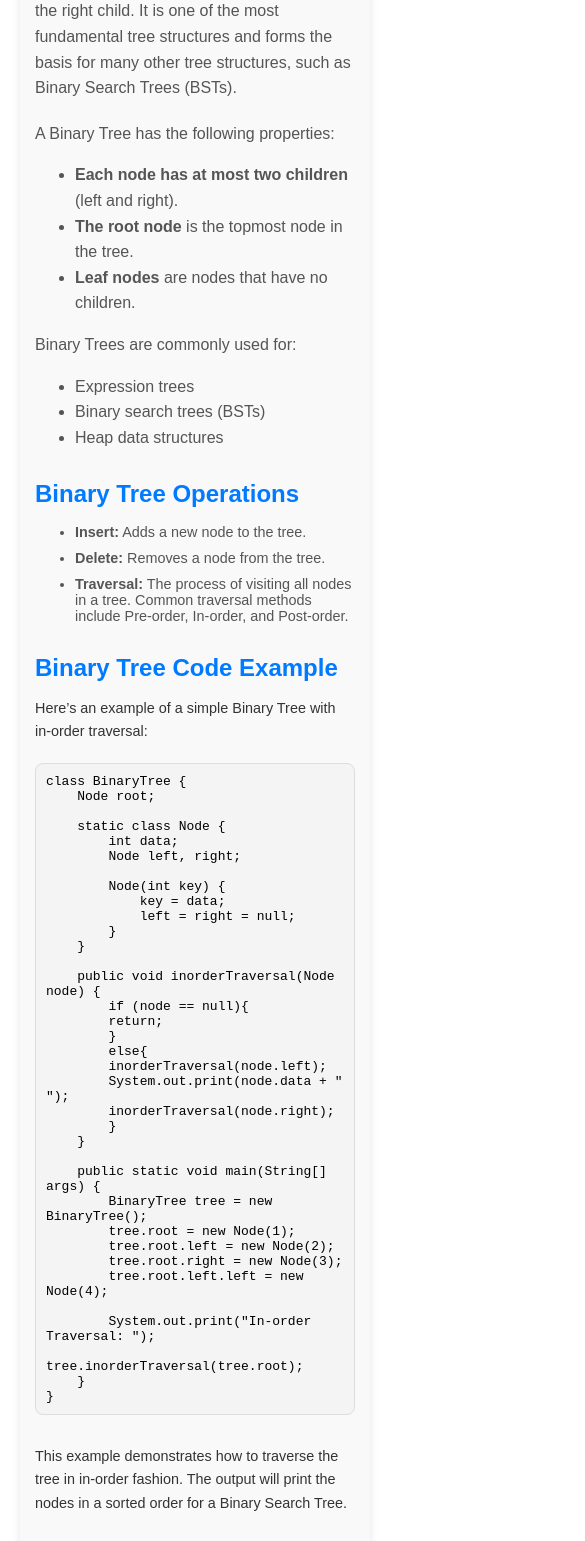
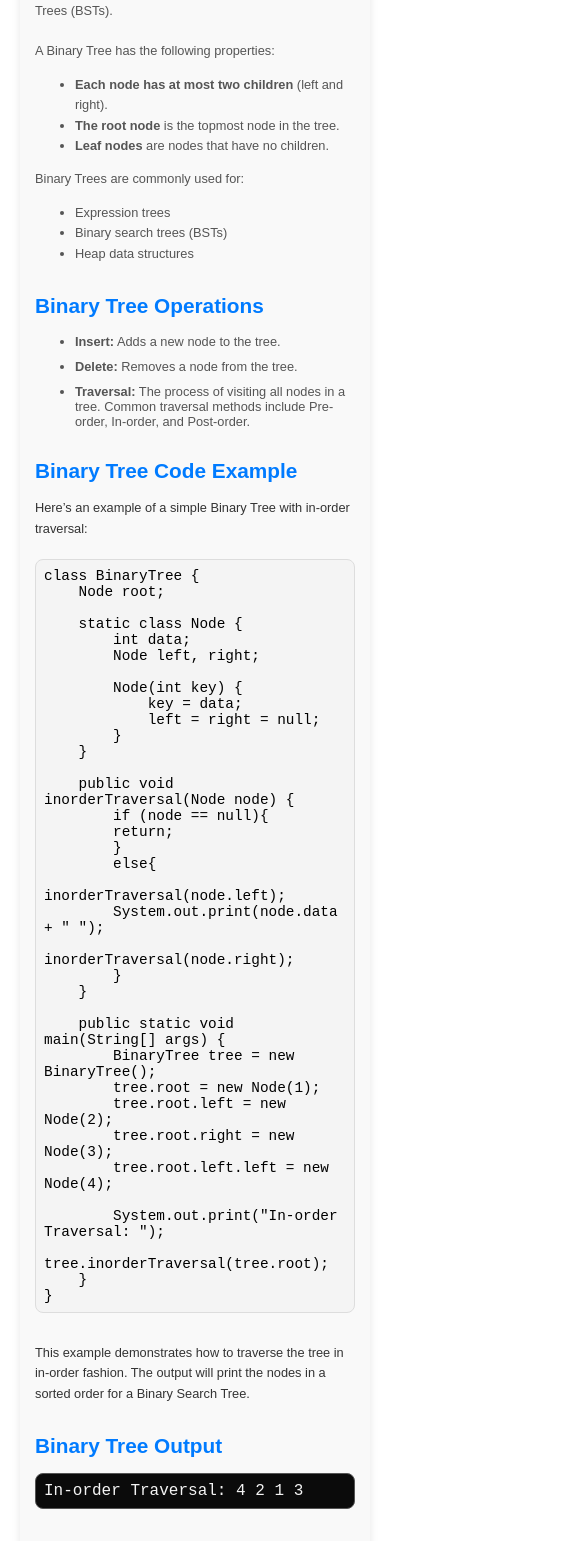
Before and after one commit to aarogya23/ViteReact, a React (Vite) app: page /tree in a window 390 px wide. Shown: the part 440-1981 px from the top of the page, 585 px wide, since content can reach past the window. Built offline with nearby package versions, Linux system fonts and the light colour scheme.

Commit message:
push the code

```diff
--- a/src/assets/LearnCategories.css
+++ b/src/assets/LearnCategories.css
@@ -1,3 +1,4 @@
+/* Categories container */
 .categories-container {
   text-align: center;
   padding: 20px;
@@ -8,13 +9,16 @@
   box-shadow: 0px 4px 10px rgba(0, 0, 0, 0.1);
 }
 
+/* Topics container */
 .topics-container {
   display: flex;
   justify-content: center;
   gap: 20px;
   margin-top: 20px;
+  flex-wrap: wrap; /* Allow items to wrap onto new lines */
 }
 
+/* Topic box styling */
 .topic-box {
   background-color: white;
   padding: 20px;
@@ -22,13 +26,16 @@
   width: 250px;
   text-align: center;
   box-shadow: 0px 4px 10px rgba(0, 0, 0, 0.1);
+  margin-bottom: 20px; /* Space between boxes */
 }
 
+/* Topic box heading */
 .topic-box h2 {
   margin-bottom: 15px;
   font-size: 20px;
 }
 
+/* Category button styling */
 .category-button {
   padding: 12px 24px;
   font-size: 16px;
@@ -40,6 +47,54 @@
   transition: 0.3s;
 }
 
+/* Button hover effect */
 .category-button:hover {
   background-color: #0056b3;
 }
+
+/* Responsive Design */
+
+/* Medium screens (tablets) */
+@media (max-width: 768px) {
+  .categories-container {
+    width: 85%; /* Increase container width for tablets */
+  }
+
+  .topics-container {
+    gap: 15px;
+  }
+
+  .topic-box {
+    width: 220px; /* Adjust topic box width */
+  }
+
+  .category-button {
+    font-size: 14px; /* Slightly smaller font for buttons on tablets */
+    padding: 10px 20px;
+  }
+}
+
+/* Small screens (mobile) */
+@media (max-width: 480px) {
+  .categories-container {
+    width: 90%; /* Full width for mobile */
+    margin: 30px auto; /* Reduce margin for better mobile alignment */
+  }
+
+  .topics-container {
+    flex-direction: column; /* Stack topics vertically on mobile */
+    align-items: center;
+    gap: 20px; /* Increase gap between stacked items */
+  }
+
+  .topic-box {
+    width: 100%; /* Full width for mobile */
+    max-width: 350px; /* Max width to keep them manageable */
+    padding: 15px; /* Reduce padding on mobile */
+  }
+
+  .category-button {
+    font-size: 14px; /* Slightly smaller font size for mobile */
+    padding: 10px 20px;
+  }
+}
--- a/src/assets/Tree.css
+++ b/src/assets/Tree.css
@@ -1,101 +1,4 @@
 /* src/Tree.css */
-.tree-container {
-    padding: 20px;
-  }
-
-  .title {
-    font-size: 2rem;
-    color: #333;
-  }
-
-  .subheading {
-    font-size: 1.5rem;
-    color: #007BFF;
-    margin-top: 20px;
-  }
-
-  .intro-text {
-    font-size: 1rem;
-    color: #555;
-  }
-
-  .operation-list {
-    list-style-type: none;
-    padding: 0;
-  }
-
-  .operation-list li {
-    font-size: 1rem;
-    margin: 5px 0;
-  }
-
-  .code-block {
-    background-color: #f4f4f4;
-    padding: 15px;
-    border-radius: 5px;
-    font-family: monospace;
-    white-space: pre-wrap;
-    word-wrap: break-word;
-  }
-
-  .output-screen {
-    background-color: #eeeeee;
-    padding: 10px;
-    border-radius: 5px;
-    font-family: monospace;
-    white-space: pre-wrap;
-  }
-
-  .navigation-buttons {
-    display: flex;
-    justify-content: space-between;
-    margin-top: 20px;
-  }
-
-  .back-button, .next-button {
-    background-color: #007BFF;
-    color: white;
-    padding: 10px 20px;
-    border: none;
-    border-radius: 5px;
-    cursor: pointer;
-    transition: background-color 0.3s ease, transform 0.3s ease;
-  }
-
-  .back-button:hover, .next-button:hover {
-    background-color: #007BFF; /* Darker shade for hover effect */
-    transform: scale(1.05); /* Slight scaling effect */
-  }
-
-  .back-button:active, .next-button:active {
-    background-color: #007BFF; /* Even darker shade for click effect */
-    transform: scale(0.98); /* Scale down slightly when clicked */
-  }
-
-  /* Optional: Styling for the navigation links */
-  nav ul {
-    list-style-type: none;
-    padding: 0;
-  }
-
-  nav ul li {
-    display: inline;
-    margin: 0 15px;
-  }
-
-  nav ul li a {
-    text-decoration: none;
-    color: #007BFF;
-    font-size: 1.1rem;
-  }
-
-  nav ul li a:hover {
-    text-decoration: underline;
-    color: #007BFF;
-  }
-  /* src/assets/Tree.css */
-
-/* General container styles */
 .tree-container {
   padding: 20px;
   font-family: Arial, sans-serif;
@@ -105,7 +8,6 @@
   text-align: left; /* Align text to the left for the entire container */
 }
 
-/* Title styles */
 .title {
   font-size: 2.5rem;
   color: #333;
@@ -113,7 +15,6 @@
   margin-bottom: 30px;
 }
 
-/* Subheading styles */
 .subheading {
   font-size: 1.8rem;
   color: #007BFF;
@@ -122,7 +23,6 @@
   text-align: left; /* Ensures subheadings are aligned to the left */
 }
 
-/* Text content styles */
 .intro-text, .theory-text {
   font-size: 1rem;
   color: #555;
@@ -131,7 +31,6 @@
   text-align: left; /* Align text to the left */
 }
 
-/* List styles */
 .theory-text ul, .operation-list {
   list-style-type: disc;
   margin-left: 20px;
@@ -139,7 +38,6 @@
   text-align: left; /* Ensures list items are aligned to the left */
 }
 
-/* Individual operation list item styles */
 .operation-list li {
   font-size: 1rem;
   color: #555;
@@ -147,7 +45,6 @@
   text-align: left; /* Ensure the list items are aligned left */
 }
 
-/* Code description and code block styles */
 .code-description {
   font-size: 1rem;
   color: #333;
@@ -166,7 +63,6 @@
   text-align: left; /* Ensures the code block text is aligned left */
 }
 
-/* Output screen styles */
 .output-screen {
   background-color: #0b0b0b;
   padding: 15px;
@@ -178,7 +74,6 @@
   text-align: left; /* Align output to the left */
 }
 
-/* Navigation button styles */
 .navigation-buttons {
   display: flex;
   justify-content: space-between;
@@ -208,10 +103,12 @@
 
 /* Responsive styles */
 @media (max-width: 768px) {
+  /* Adjust the container padding for smaller screens */
   .tree-container {
     padding: 15px;
   }
 
+  /* Reduce font sizes for smaller screens */
   .title {
     font-size: 2rem;
   }
@@ -220,25 +117,74 @@
     font-size: 1.5rem;
   }
 
+  /* Adjust font sizes for text */
+  .intro-text, .theory-text, .operation-list li, .code-description {
+    font-size: 0.9rem;
+  }
+
+  /* Smaller code block and output screen padding */
+  .code-block, .output-screen {
+    padding: 10px;
+  }
+
+  /* Stack the navigation buttons vertically */
+  .navigation-buttons {
+    flex-direction: column;
+    align-items: center;
+    margin-top: 20px;
+  }
+
+  /* Make buttons take up full width on smaller screens */
+  .back-button, .next-button {
+    width: 100%;
+    margin: 5px 0;
+  }
+
+  /* Adjust code blocks for readability */
+  .code-block {
+    font-size: 0.9rem;
+  }
+
+  /* Ensure text within the list is legible */
   .operation-list li {
     font-size: 0.9rem;
   }
 
-  .code-description {
-    font-size: 0.9rem;
+  /* Make images responsive and fit to container */
+  .tree-image {
+    max-width: 100%;
+    height: auto;
+    display: block;
+    margin-bottom: 20px;
+  }
+}
+
+/* Extra responsive styles for mobile devices */
+@media (max-width: 480px) {
+  .title {
+    font-size: 1.5rem;
   }
 
-  .code-block, .output-screen {
-    padding: 10px;
+  .subheading {
+    font-size: 1.3rem;
   }
 
-  .navigation-buttons {
-    flex-direction: column;
-    align-items: center;
+  .intro-text, .theory-text, .operation-list li, .code-description {
+    font-size: 0.8rem;
   }
 
+  /* Reduce padding on smaller screens */
+  .code-block, .output-screen {
+    padding: 8px;
+  }
+
+  /* Stack the buttons with smaller spacing on very small screens */
   .back-button, .next-button {
-    width: 100%;
     margin: 5px 0;
   }
+
+  /* Ensure the text remains legible even in tight spaces */
+  .navigation-buttons {
+    margin-top: 15px;
+  }
 }
```
Lines whose indentation alone changed are shown as unchanged.
